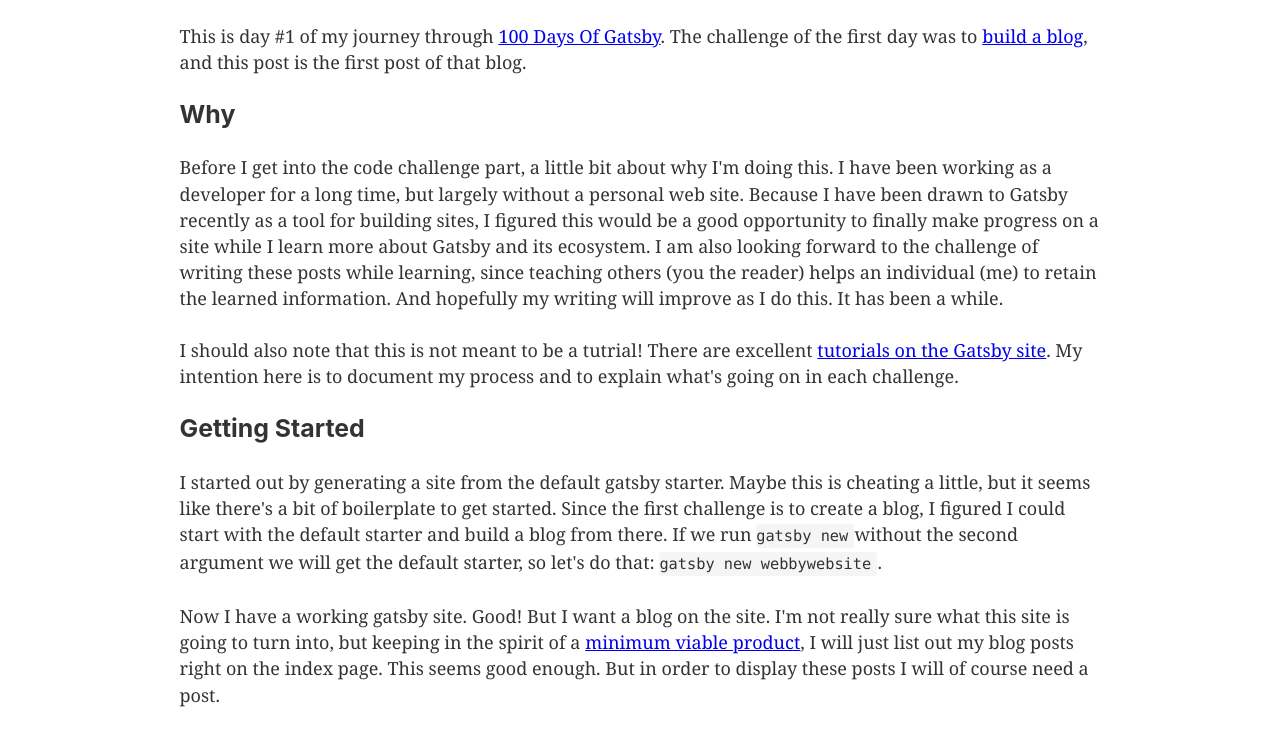
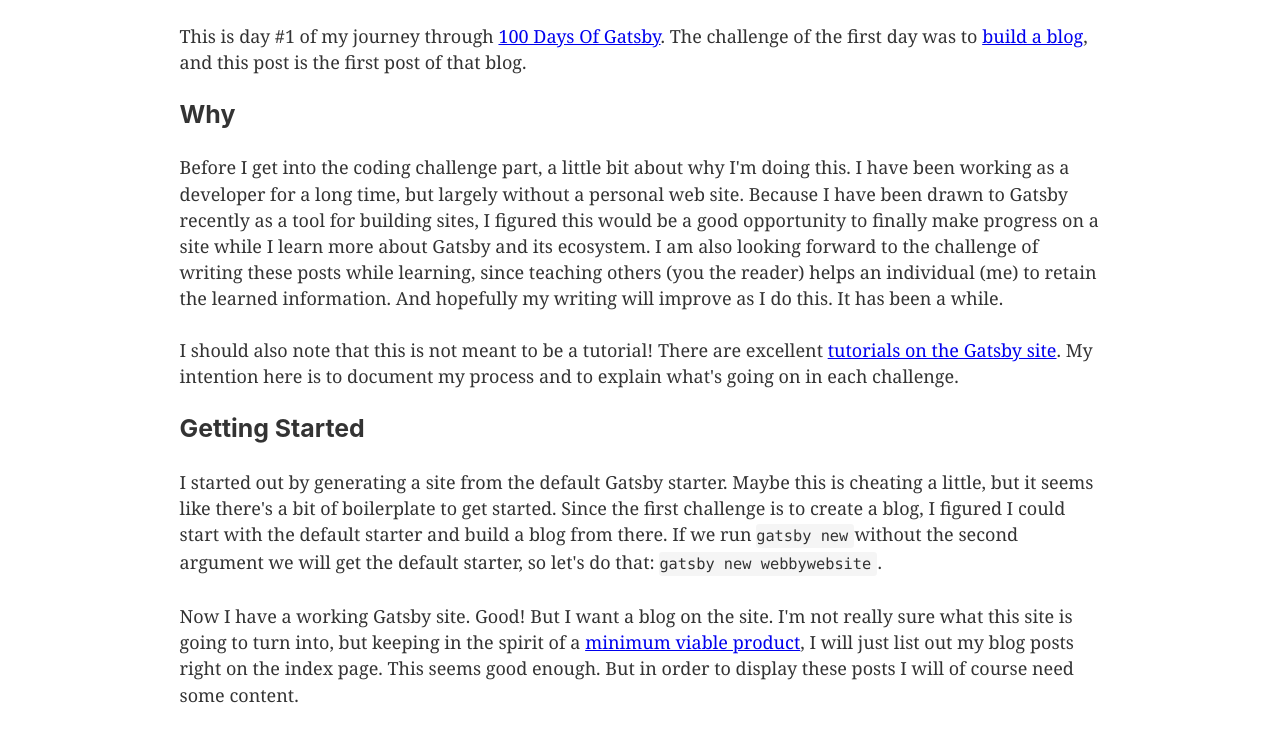
Before and after one commit to tsargent/webbywebsite.com, a Gatsby site: page /hello-world/ in a window 1280 px wide. Shown: the part 223-952 px from the top of the page. Built offline with nearby package versions, Linux system fonts and the light colour scheme; Gatsby itself is replaced by a stand-in of ours; some packages are replaced by stand-ins of ours.

Commit message:
fix typos

```diff
--- a/content/blog/hello-world/index.md
+++ b/content/blog/hello-world/index.md
@@ -8,14 +8,15 @@
 
 ### Why
 
-Before I get into the code challenge part, a little bit about why I'm doing this. I have been working as a developer for a long time, but largely without a personal web site. Because I have been drawn to Gatsby recently as a tool for building sites, I figured this would be a good opportunity to finally make progress on a site while I learn more about Gatsby and its ecosystem. I am also looking forward to the challenge of writing these posts while learning, since teaching others (you the reader) helps an individual (me) to retain the learned information. And hopefully my writing will improve as I do this. It has been a while.
+Before I get into the coding challenge part, a little bit about why I'm doing this. I have been working as a developer for a long time, but largely without a personal web site. Because I have been drawn to Gatsby recently as a tool for building sites, I figured this would be a good opportunity to finally make progress on a site while I learn more about Gatsby and its ecosystem. I am also looking forward to the challenge of writing these posts while learning, since teaching others (you the reader) helps an individual (me) to retain the learned information. And hopefully my writing will improve as I do this. It has been a while.
 
-I should also note that this is not meant to be a tutrial! There are excellent [tutorials on the Gatsby site](https://www.gatsbyjs.org/tutorial/). My intention here is to document my process and to explain what's going on in each challenge.
+I should also note that this is not meant to be a tutorial! There are excellent [tutorials on the Gatsby site](https://www.gatsbyjs.org/tutorial/). My intention here is to document my process and to explain what's going on in each challenge.
 
 ### Getting Started
-I started out by generating a site from the default gatsby starter. Maybe this is cheating a little, but it seems like there's a bit of boilerplate to get started. Since the first challenge is to create a blog, I figured I could start with the default starter and build a blog from there. If we run `gatsby new` without the second argument we will get the default starter, so let's do that: `gatsby new webbywebsite`.
 
-Now I have a working gatsby site. Good! But I want a blog on the site. I'm not really sure what this site is going to turn into, but keeping in the spirit of a [minimum viable product](https://en.wikipedia.org/wiki/Minimum_viable_product), I will just list out my blog posts right on the index page. This seems good enough. But in order to display these posts I will of course need a post.
+I started out by generating a site from the default Gatsby starter. Maybe this is cheating a little, but it seems like there's a bit of boilerplate to get started. Since the first challenge is to create a blog, I figured I could start with the default starter and build a blog from there. If we run `gatsby new` without the second argument we will get the default starter, so let's do that: `gatsby new webbywebsite`.
+
+Now I have a working Gatsby site. Good! But I want a blog on the site. I'm not really sure what this site is going to turn into, but keeping in the spirit of a [minimum viable product](https://en.wikipedia.org/wiki/Minimum_viable_product), I will just list out my blog posts right on the index page. This seems good enough. But in order to display these posts I will of course need some content.
 
 ### Creating Content
 
@@ -38,7 +39,7 @@
 
 ### Transforming Content
 
-Just as Gatsby sources data with various source plugins, it parses that data with various transformer plugins. To illustrate, let's assume I am sourcing entirely from my file system. I will then use gatsby-source-filesystem to get that data. But those files might be json, xml, csv, etc. Each kind of file needs a different transformer to prepare that data for Gatsby's data layer. In our case, we are only using markdown files, so we will use the [gatsby-transformer-remark](https://www.gatsbyjs.org/packages/gatsby-transformer-remark/) plugin. Again, we add it as a dev dependency, and then add it to `gatsby-config.js`. Now, when Gatsby builds, it turns each markdown file into a graphql node, with properties like `html` and `frontmatter` that we can access in our queries.
+Just as Gatsby sources data with various __source plugins__, it parses that data with various transformer plugins. To illustrate, let's assume I am sourcing entirely from my file system. I will then use gatsby-source-filesystem to get that data. But those files might be json, xml, csv, etc. Each kind of file needs a different transformer to prepare that data for Gatsby's data layer. In our case, we are only using markdown files, so we will use the [gatsby-transformer-remark](https://www.gatsbyjs.org/packages/gatsby-transformer-remark/) plugin. Again, we add it as a dev dependency, and then add it to `gatsby-config.js`. Now, when Gatsby builds, it turns each markdown file into a graphql node, with properties like `html` and `frontmatter` that we can access in our queries.
 
 We can inspect and explore this data by using GraphiQL, which is a GraphQL ui that we can access in a browser after running `gatsby develop` and browsing http://localhost:8000/___graphql. If we look at the Explorer in GraphiQL, we see a few queries that gatsby-transformer-remark has added, such as `allMarkdownRemark`. Running this   query will show the html of our first post:
 
```
